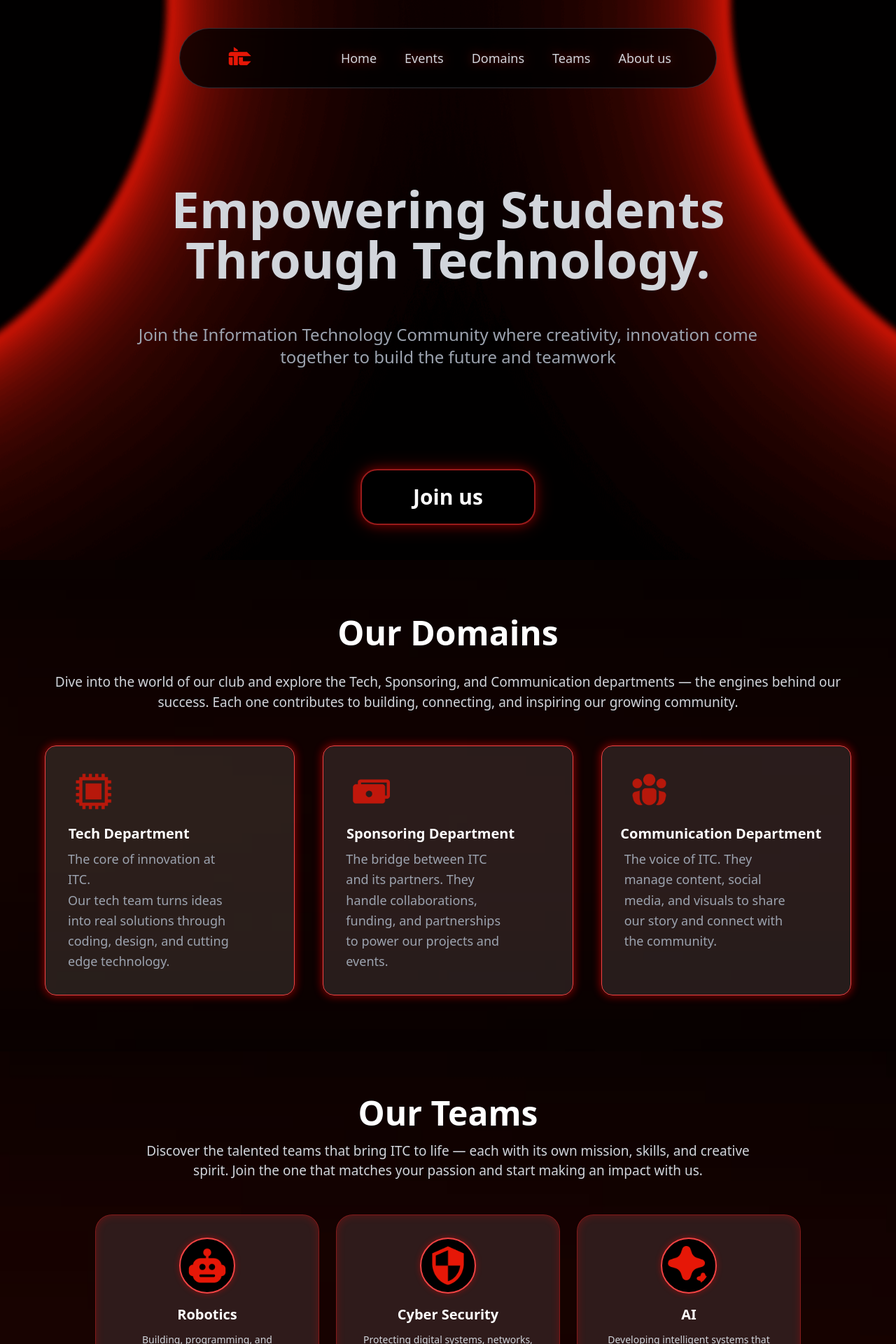
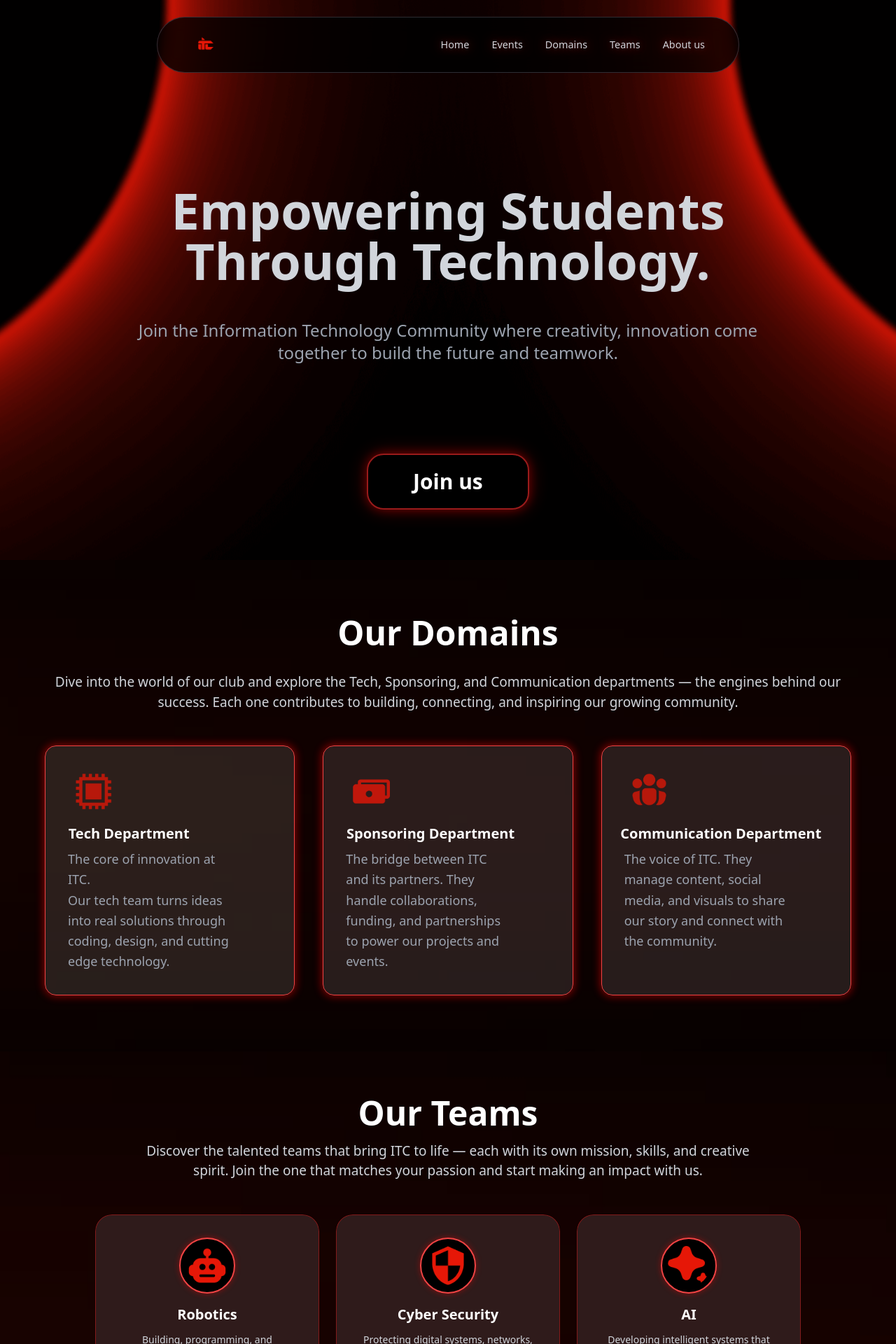
Before and after one commit to adamstimt/welcome-day, a React (Vite) app: page / in a window 1280 px wide. Shown: the top 1920 px of the page at 70% size. Built offline with nearby package versions, Linux system fonts and the light colour scheme.

Commit message:
update: modified Hero, Time, and index.html with logo and improvementss

```diff
--- a/src/Components/About.jsx
+++ b/src/Components/About.jsx
@@ -27,7 +27,7 @@ const About = () => {
     <section
       ref={sectionRef}
       id="about"
-      className="relative flex flex-col items-center px-4 sm:px-6 md:px-10 lg:px-20 py-32 md:py-44 text-gray-700 overflow-hidden min-h-[120vh]"
+      className="relative flex flex-col items-center justify-center min-h-[120vh] py-20 md:py-32 px-4 sm:px-6 lg:px-16 text-gray-700 overflow-hidden"
       style={{
         backgroundImage: `url(${bgImg})`,
         backgroundSize: "cover",
@@ -39,51 +39,62 @@ const About = () => {
 
       {/* Content */}
       <div
-        className={`relative z-10 w-full max-w-7xl flex flex-col items-center transition-all duration-[1200ms] ease-out
-          ${isVisible ? "opacity-100 translate-y-0" : "opacity-0 translate-y-10"}`}
+        className={`relative z-10 w-full max-w-7xl flex flex-col items-center text-center transition-all duration-[1200ms] ease-out ${
+          isVisible ? "opacity-100 translate-y-0" : "opacity-0 translate-y-10"
+        }`}
       >
         {/* Title */}
         <h2
-          className={`text-4xl md:text-5xl font-bold text-white mb-12 text-center transition-all duration-[1200ms] ease-out delay-200
-          ${isVisible ? "opacity-100 translate-y-0" : "opacity-0 translate-y-10"}`}
+          className={`text-3xl sm:text-4xl md:text-5xl font-bold text-white mb-12 transition-all duration-[1200ms] ease-out delay-200 ${
+            isVisible ? "opacity-100 translate-y-0" : "opacity-0 translate-y-10"
+          }`}
         >
           About Us
         </h2>
 
         {/* Main Content */}
         <div
-          className={`flex flex-col lg:flex-row items-center justify-center gap-12 lg:gap-20 w-full transition-all duration-[1200ms] ease-out delay-300
-          ${isVisible ? "opacity-100 translate-y-0" : "opacity-0 translate-y-10"}`}
+          className={`flex flex-col lg:flex-row items-center justify-center gap-16 lg:gap-24 w-full transition-all duration-[1200ms] ease-out delay-300 ${
+            isVisible ? "opacity-100 translate-y-0" : "opacity-0 translate-y-10"
+          }`}
         >
           {/* Image Side */}
-          <div className="relative w-full lg:w-1/2 flex justify-center">
-            <div className="relative group flex justify-center md-[600px]">
+          <div className="relative w-full lg:w-1/2 flex justify-center items-center">
+            <div className="relative w-[85%] sm:w-[400px] md:w-[450px]">
+              {/* main image */}
               <img
                 src={itc1}
                 alt="ITC main"
-                loading="lazy"
-                className={`rounded-2xl border-[3px]  border-red-500 shadow-[0_0_25px_rgba(255,0,0,0.5)] w-[85%] sm:w-[400px] md:w-[450px] object-cover transform transition-all duration-700
-                ${isVisible ? "scale-100 opacity-100" : "scale-90 opacity-0"} group-hover:scale-105`}
+                className={`rounded-2xl border-[3px] border-red-500 shadow-[0_0_25px_rgba(255,0,0,0.5)] w-full object-cover transition-all duration-700 ${
+                  isVisible ? "scale-100 opacity-100" : "scale-90 opacity-0"
+                }`}
               />
+
+              {/* top-left overlapped image */}
+              <img
+                src={itc2}
+                alt="ITC secondary"
+                className={`absolute top-[110%] -left-8 sm:top-[105%] sm:-left-12 w-[45%] sm:w-[180px] md:w-[200px] rounded-xl border-[2px] border-red-500 shadow-[0_0_20px_rgba(255,0,0,0.4)] transition-all duration-700 delay-200 ${
+                  isVisible ? "opacity-100 translate-x-0" : "opacity-0 -translate-x-5"
+                }`}
+              />
+
+              {/* bottom-right image */}
               <img
                 src={itc3}
-                alt="ITC 2"
-                className={`absolute bottom-[-110px] left-[7%] top-[290px]  md:right-[40%] md:top-[110%] sm:left-[10%] sm:top-[355px] w-[150px] sm:w-[180px] md:w-[230px] rounded-xl border-[2px] border-red-500 shadow-[0_0_20px_rgba(255,0,0,0.4)] transition-all duration-700 delay-200
-                ${isVisible ? "scale-100 opacity-100" : "scale-75 opacity-0"} group-hover:scale-105`}
-              />
-              <img
-                src={itc2}
-                alt="ITC 3"
-                className={`absolute bottom-[-80px] right-[5%] left-[52%] h-[50%] sm:left-[65%] md:left-[75%] w-[180px] sm:w-[220px] md:w-[250px] rounded-xl border-[2px] border-red-500 shadow-[0_0_20px_rgba(255,0,0,0.4)] transition-all duration-700 delay-300
-                ${isVisible ? "scale-100 opacity-100" : "scale-75 opacity-0"} group-hover:scale-105`}
+                alt="ITC third"
+                className={`absolute -bottom-14 -right-6 sm:-bottom-16 sm:-right-10 w-[55%] sm:w-[220px] md:w-[250px] rounded-xl border-[2px] border-red-500 shadow-[0_0_20px_rgba(255,0,0,0.4)] transition-all duration-700 delay-300 ${
+                  isVisible ? "opacity-100 translate-x-0" : "opacity-0 translate-x-5"
+                }`}
               />
             </div>
           </div>
 
           {/* Text Side */}
          <div
-            className={`w-full lg:w-1/2 flex flex-col gap-6  lg:mt-0 sm:mt-[220px] mt-[150px] text-white px-2 sm:px-4 transition-all duration-[1200ms] ease-out delay-500
-            ${isVisible ? "opacity-100 translate-x-0" : "opacity-0 translate-x-10"}`}
+  className={`w-full lg:w-1/2 flex flex-col gap-6 text-left text-white transition-all duration-[1200ms] ease-out delay-500 ${
+    isVisible ? "opacity-100 translate-x-0" : "opacity-0 translate-x-10"
+  } mt-24 sm:mt-0`}
 >
   <p className="font-semibold leading-relaxed text-base sm:text-lg md:text-xl text-gray-200">
     ITC is a vibrant student-led club dedicated to exploring the world
@@ -98,24 +109,37 @@ const About = () => {
     </h3>
     <ul className="space-y-4 text-[15px] sm:text-[16px] font-[400] text-gray-300">
       <li className="flex items-start gap-2">
-                  <FaCheckSquare className="text-red-600 mt-1 flex-shrink-0" size={18} />
+        <FaCheckSquare
+          className="text-red-600 mt-1 flex-shrink-0"
+          size={18}
+        />
         Encouraging problem solving through engaging tech challenges.
       </li>
       <li className="flex items-start gap-2">
-                  <FaCheckSquare className="text-red-600 mt-1 flex-shrink-0" size={18} />
+        <FaCheckSquare
+          className="text-red-600 mt-1 flex-shrink-0"
+          size={18}
+        />
         Building strong partnerships within and beyond our university.
       </li>
       <li className="flex items-start gap-2">
-                  <FaCheckSquare className="text-red-600 mt-1 flex-shrink-0" size={18} />
+        <FaCheckSquare
+          className="text-red-600 mt-1 flex-shrink-0"
+          size={18}
+        />
         Hosting workshops and sessions to develop practical skills.
       </li>
       <li className="flex items-start gap-2">
-                  <FaCheckSquare className="text-red-600 mt-1 flex-shrink-0" size={18} />
+        <FaCheckSquare
+          className="text-red-600 mt-1 flex-shrink-0"
+          size={18}
+        />
         Creating opportunities for growth among members.
       </li>
     </ul>
   </div>
 </div>
+
         </div>
       </div>
     </section>
--- a/src/Components/Domain.jsx
+++ b/src/Components/Domain.jsx
@@ -12,11 +12,8 @@ const Domain = () => {
     const observer = new IntersectionObserver(
       (entries) => {
         entries.forEach((entry) => {
-          if (entry.isIntersecting) {
-            setVisible(true);
-          } else {
-            setVisible(false);
-          }
+          if (entry.isIntersecting) setVisible(true);
+          else setVisible(false);
         });
       },
       { threshold: 0.3 }
@@ -37,14 +34,14 @@ const Domain = () => {
       <div className="relative max-w-6xl mx-auto text-center transition-all duration-1000">
         <h1
           className={`text-3xl md:text-5xl mb-8 font-black transition-all duration-1000 ${
-            visible ? "opacity-100 translate-y-0" : "opacity-0 translate-y-10"
+            visible ? "opacity-100 translate-y-0 scale-100" : "opacity-0 translate-y-10 scale-90"
           }`}
         >
           Our Domains
         </h1>
         <p
           className={`text-gray-300 mb-12 max-w-6xl text-[19px] mx-auto transition-all duration-1000 delay-200 ${
-            visible ? "opacity-100 translate-y-0" : "opacity-0 translate-y-10"
+            visible ? "opacity-100 translate-y-0 scale-100" : "opacity-0 translate-y-10 scale-90"
           }`}
         >
           Dive into the world of our club and explore the Tech, Sponsoring, and
@@ -62,8 +59,8 @@ const Domain = () => {
               shadow-[0_0_12px_2px_rgba(255,0,0,0.45)]
               ${
                 visible
-                  ? "opacity-100 translate-y-0"
-                  : "opacity-0 translate-y-10"
+                  ? "opacity-100 translate-y-0 scale-100"
+                  : "opacity-0 translate-y-10 scale-90"
               }`}
           >
             <img
@@ -90,8 +87,8 @@ const Domain = () => {
               shadow-[0_0_12px_2px_rgba(255,0,0,0.45)] delay-200
               ${
                 visible
-                  ? "opacity-100 translate-y-0"
-                  : "opacity-0 translate-y-10"
+                  ? "opacity-100 translate-y-0 scale-100"
+                  : "opacity-0 translate-y-10 scale-90"
               }`}
           >
             <img
@@ -117,8 +114,8 @@ const Domain = () => {
               shadow-[0_0_12px_2px_rgba(255,0,0,0.45)] delay-400
               ${
                 visible
-                  ? "opacity-100 translate-y-0"
-                  : "opacity-0 translate-y-10"
+                  ? "opacity-100 translate-y-0 scale-100"
+                  : "opacity-0 translate-y-10 scale-90"
               }`}
           >
             <img
--- a/src/Components/Hero.jsx
+++ b/src/Components/Hero.jsx
@@ -12,9 +12,8 @@ export default function Hero() {
 
   const h1Full = "Empowering Students\nThrough Technology.";
   const pFull =
-    "Join the Information Technology Community where creativity, innovation come together to build the future and teamwork";
+    "Join the Information Technology Community where creativity, innovation come together to build the future and teamwork.";
 
-  // Intersection Observer to trigger animation when visible
   useEffect(() => {
     const observer = new IntersectionObserver(
       (entries) => {
@@ -36,7 +35,6 @@ export default function Hero() {
     return () => observer.disconnect();
   }, []);
 
-  // Typing effect for h1
   useEffect(() => {
     if (h1Visible) {
       let i = 0;
@@ -48,7 +46,6 @@ export default function Hero() {
     }
   }, [h1Visible]);
 
-  // Typing effect for p (after h1)
   useEffect(() => {
     if (pVisible) {
       let i = 0;
@@ -61,10 +58,7 @@ export default function Hero() {
   }, [pVisible]);
 
   return (
-    <div
-      id="hero"
-      className="relative h-[100vh] w-full overflow-hidden"
-    >
+    <div id="hero" className="relative min-h-screen w-full overflow-hidden">
       {/* Background Image */}
       <div
         className="absolute inset-0 bg-cover bg-center bg-no-repeat animate-zoom-slow"
@@ -75,11 +69,20 @@ export default function Hero() {
       <Navbar />
 
       {/* Hero Content */}
-      <div className="relative z-10 flex mt-[150px] flex-col items-center justify-center min-h-[calc(100vh-88px)] px-4 text-center">
+      <div
+        className="
+          relative z-10 flex flex-col items-center justify-center
+          min-h-screen px-6 text-center
+          gap-8 sm:gap-10 md:gap-12
+          pt-32 sm:pt-40 md:pt-48
+        "
+      >
         <h1
           ref={h1Ref}
-
-          className="text-5xl md:text-7xl font-bold text-gray-300 mb-6 leading-tight whitespace-pre-wrap"
+          className="
+            text-3xl sm:text-4xl md:text-6xl lg:text-7xl
+            font-bold text-gray-300 leading-tight whitespace-pre-wrap
+          "
         >
           {h1Text}
           <span className="animate-blink"></span>
@@ -87,7 +90,11 @@ export default function Hero() {
 
         <p
           ref={pRef}
-          className="text-gray-400 text-lg md:text-2xl max-w-4xl mt-8 mb-12 whitespace-pre-wrap"
+          className="
+            text-gray-400 text-base sm:text-lg md:text-xl lg:text-2xl
+            max-w-[90%] sm:max-w-2xl md:max-w-3xl lg:max-w-4xl
+            mx-auto whitespace-pre-wrap
+          "
         >
           {pText}
         </p>
@@ -98,15 +105,20 @@ export default function Hero() {
           rel="noopener noreferrer"
         >
           <button
-              className="relative px-16 py-5 mt-24 h-[80px] w-[250px] text-3xl font-bold text-white bg-black border-2 border-red-800 rounded-3xl
+            className="
+              relative px-8 sm:px-12 md:px-16 py-3 sm:py-4 md:py-5
+              mt-10 sm:mt-16 md:mt-20
+              text-lg sm:text-xl md:text-2xl lg:text-3xl
+              font-bold text-white bg-black border-2 border-red-800 rounded-3xl
               shadow-[0_0_15px_rgba(255,0,0,0.35),0_0_30px_rgba(255,0,0,0.25)]
               hover:shadow-[0_0_25px_rgba(255,0,0,0.5),0_0_45px_rgba(255,0,0,0.4)]
-              transition-all duration-300 ease-in-out opacity-0 animate-pop animation-delay-1000"
+              transition-all duration-300 ease-in-out
+              animate-pop opacity-0 animation-delay-1000
+            "
           >
             Join us
           </button>
         </a>
-
       </div>
     </div>
   );
--- a/src/Components/Navbar.jsx
+++ b/src/Components/Navbar.jsx
@@ -15,7 +15,6 @@ export default function Navbar() {
     return () => window.removeEventListener("scroll", handleScroll);
   }, []);
 
-  // ✅ Use section IDs instead of file paths
   const links = [
     { name: "Home", href: "#hero" },
     { name: "Events", href: "#events" },
@@ -24,7 +23,6 @@ export default function Navbar() {
     { name: "About us", href: "#about" },
   ];
 
-  // ✅ Smooth scroll function
   const handleScrollTo = (href) => {
     const section = document.querySelector(href);
     if (section) {
@@ -36,14 +34,14 @@ export default function Navbar() {
   return (
     <nav
       className={`fixed top-0 left-0 right-0 z-50 flex justify-center transition-all duration-500 ${
-        isScrolled ? "mt-0" : "mt-10"
+        isScrolled ? "mt-0" : "mt-[1.5rem]" //
       }`}
     >
       <div
-        className={`flex items-center justify-between bg-black/80 backdrop-blur-md text-gray-300 px-6 md:px-16 py-3 border border-gray-500/40 transition-all duration-500 ${
+        className={`flex items-center justify-between bg-black/80 backdrop-blur-md text-gray-300 px-[1.5rem] md:px-[3rem] py-[1.2rem] border border-gray-500/40 transition-all duration-500 ${
           isScrolled
             ? "w-full rounded-none shadow-lg shadow-black/70"
-            : "w-[90%] md:w-[60%] max-w-5xl rounded-full"
+            : "w-[92%] md:w-[65%] max-w-[80rem] rounded-full"
         }`}
       >
         {/* ✅ Logo */}
@@ -51,11 +49,11 @@ export default function Navbar() {
           src={miniitc}
           loading="lazy"
           alt="ITC logo"
-          className="w-10 h-[60px] object-cover"
+          className="w-[2.5rem] h-[2.5rem] object-contain select-none" // 🧩 ثبّتنا الحجم بنسب من rem
         />
 
         {/* ✅ Desktop Links */}
-        <div className="hidden md:flex items-center space-x-10 text-base lg:text-lg">
+        <div className="hidden md:flex items-center gap-[2rem] text-[clamp(0.9rem,1.1vw,1.1rem)]">
           {links.map((link) => (
             <button
               key={link.name}
@@ -78,7 +76,7 @@ export default function Navbar() {
 
       {/* ✅ Mobile Dropdown Menu */}
       <div
-        className={`absolute top-[72px] left-0 right-0 bg-black/90 backdrop-blur-lg border-t border-gray-700/30 flex flex-col items-center gap-6 py-6 text-lg text-gray-300 transition-all duration-500 md:hidden ${
+        className={`absolute top-[4.5rem] left-0 right-0 bg-black/90 backdrop-blur-lg border-t border-gray-700/30 flex flex-col items-center gap-6 py-6 text-lg text-gray-300 transition-all duration-500 md:hidden ${
           menuOpen
             ? "opacity-100 translate-y-0 pointer-events-auto"
             : "opacity-0 -translate-y-5 pointer-events-none"
--- a/src/Components/Teams.jsx
+++ b/src/Components/Teams.jsx
@@ -49,10 +49,7 @@ const Teams = () => {
   useEffect(() => {
     const observer = new IntersectionObserver(
       (entries) => {
-        entries.forEach((entry) => {
-          if (entry.isIntersecting) setVisible(true);
-          else setVisible(false);
-        });
+        entries.forEach((entry) => setVisible(entry.isIntersecting));
       },
       { threshold: 0.3 }
     );
@@ -95,22 +92,18 @@ const Teams = () => {
 
           <div
             className={`flex-1 grid grid-cols-1 md:grid-cols-2 lg:grid-cols-3 gap-4 md:gap-6 transition-all duration-1000 ${
-              visible ? "opacity-100 scale-100" : "opacity-0 scale-90"
+              visible ? "opacity-100" : "opacity-0"
             }`}
           >
             {getCurrentCards().map((team, i) => (
+              <div key={i} className="overflow-hidden rounded-3xl"> {/* هنا الجديد */}
                 <div
-                key={i}
-                className="relative h-[320px] md:h-[280px] text-white rounded-3xl p-6 md:p-8
+                  className={`relative h-[320px] md:h-[280px] text-white rounded-3xl p-6 md:p-8
                   flex flex-col items-center text-center cursor-pointer
-              border border-red-700/60 bg-[#2f1b1b] transition-all duration-700 hover:scale-105"
+                  border border-red-700/60 bg-[#2f1b1b] transition-all duration-700
+                  hover:scale-105 shadow-[0_0_12px_rgba(255,0,0,0.25)]
+                  ${visible ? "scale-100" : "scale-90"}`}
                 >
-                <div
-                  className="absolute inset-0 rounded-3xl pointer-events-none
-                  before:content-[''] before:absolute before:inset-0
-                  before:rounded-3xl before:shadow-[inset_0_0_12px_rgba(255,0,0,0.25)]"
-                ></div>
-
                   <img
                     src={team.img}
                     loading="lazy"
@@ -124,6 +117,7 @@ const Teams = () => {
                   <p className="text-gray-300 text-xs md:text-sm leading-relaxed z-10">
                     {team.description}
                   </p>
+                </div>
               </div>
             ))}
           </div>
```
Also changed, not shown: src/Components/Footer.jsx (+32 -33 lines). Lines whose indentation alone changed are shown as unchanged.
